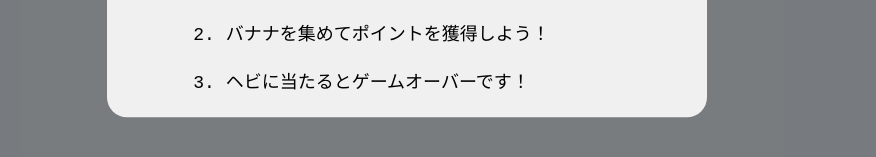
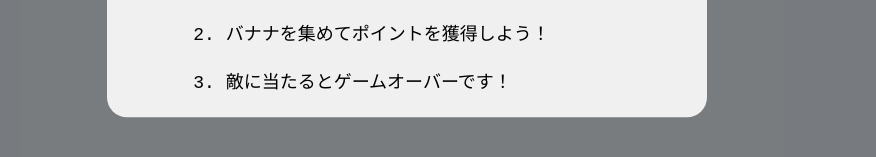
Before and after one commit to chain792/GorillaCollectingBanana, a Vue app: page / in a window 1280 px wide. Both pictures are taken after a click on the button "遊び方". Shown: the part 547-704 px from the top of the page, without its empty margins (233-1109 px from the left). Built offline with nearby package versions, Linux system fonts and the light colour scheme.

Commit message:
add: 遊び方の説明を変更

```diff
--- a/src/components/modal/HowToPlayModal.vue
+++ b/src/components/modal/HowToPlayModal.vue
@@ -13,7 +13,7 @@
           ※移動が終わるまで、他の場所に移動できません
         </div>
         <p class="text-lg mt-5">2. バナナを集めてポイントを獲得しよう！</p>
-        <p class="text-lg mt-5">3. ヘビに当たるとゲームオーバーです！</p>
+        <p class="text-lg mt-5">3. 敵に当たるとゲームオーバーです！</p>
       </div>
     </div>
   </teleport>
```
